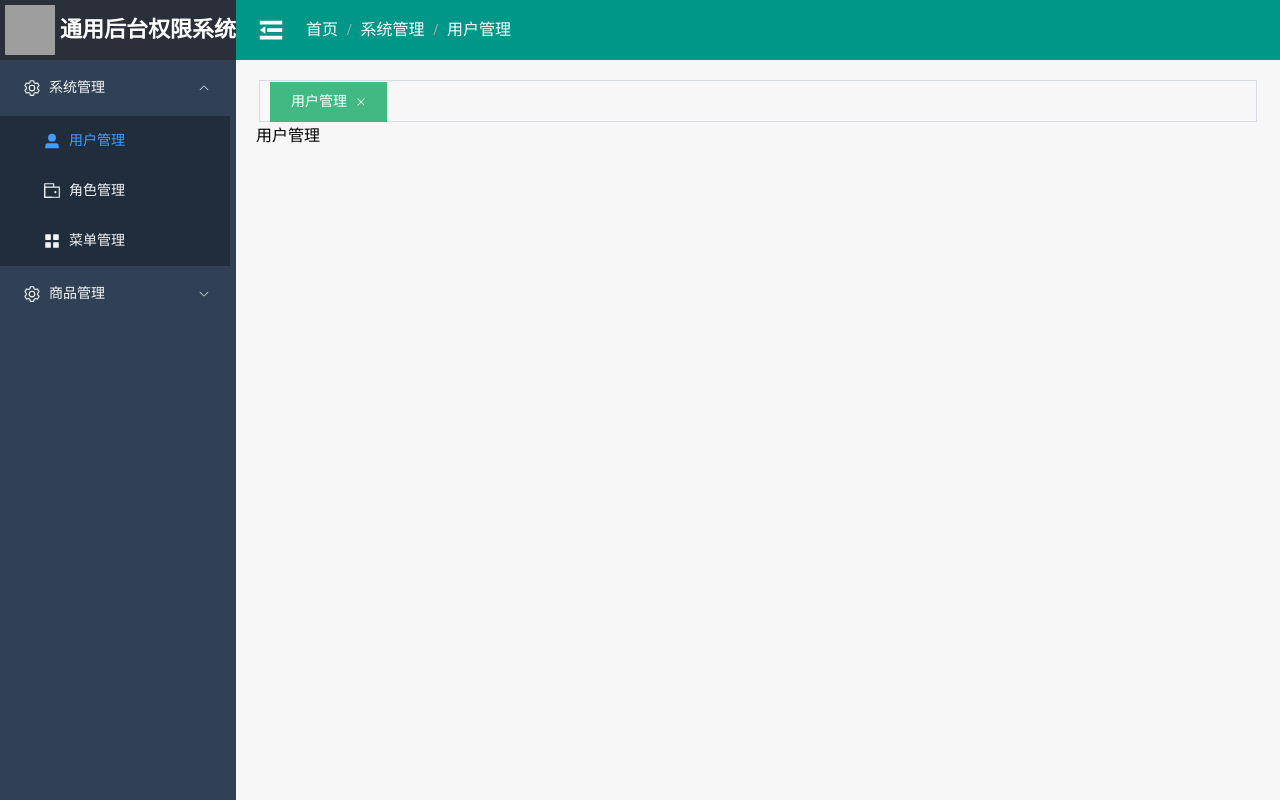
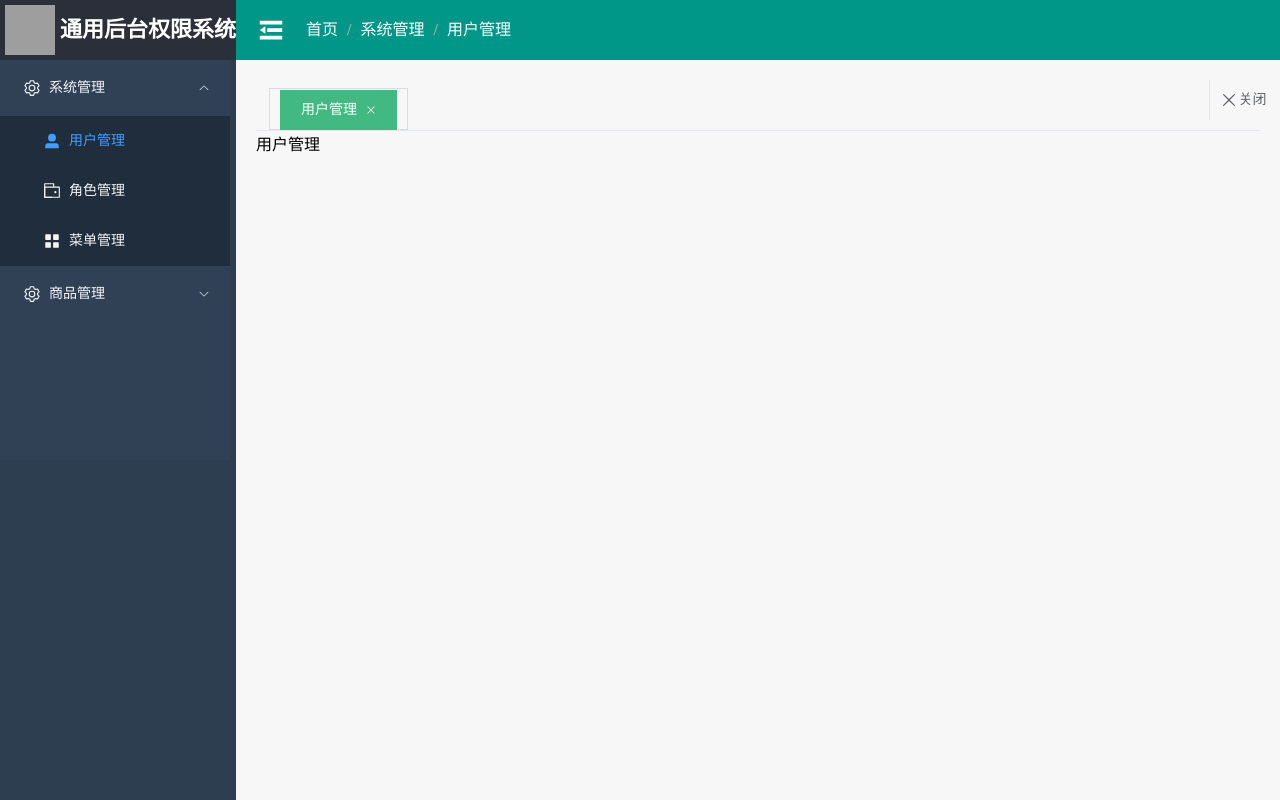
Before and after one commit to 1729328500/project-web, a Vue app: page /userList in a window 1280 px wide. Built offline with nearby package versions, Linux system fonts and the light colour scheme; grey boxes are pictures that could not be loaded.

Commit message:
feat: 选项卡关闭标签制作

```diff
--- a/src/layout/index.vue
+++ b/src/layout/index.vue
@@ -1,6 +1,6 @@
 <template>
   <el-container class="layout">
-    <el-aside width="auto" class="asside">
+    <el-aside width="auto" class="aside">
       <menu-bar></menu-bar>
     </el-aside>
     <el-container>
@@ -8,36 +8,53 @@
         <Header></Header>
       </el-header>
       <el-main class="main">
-        <Tabs></Tabs>
+        <div class="tabs">
+          <Tabs class="tabs-content"></Tabs>
+          <ColseTabs></ColseTabs>
+        </div>
         <router-view></router-view>
       </el-main>
     </el-container>
   </el-container>
 </template>
+
 <script setup lang="ts">
 import Header from '@/layout/header/Header.vue'
 import MenuBar from '@/layout/menu/MenuBar.vue'
 import Tabs from '@/layout/tabs/Tabs.vue'
+import ColseTabs from '@/layout/tabs/ColseTabs.vue'
 </script>
+
 <style lang="scss">
-.mycontainer {
-  height: 100%;
-  .leftmenu {
-    background-color: #304156;
-  }
-}
 .layout {
   height: 100%;
-  .asside {
-    background-color: #304156;
+
+  .aside {
+    background-color: #2c3e50; // 左侧菜单栏的背景色
   }
+
   .header {
     display: flex;
     align-items: center;
-    background-color: #009688;
+    background-color: #009688; // 顶部导航的背景色
   }
+
   .main {
-    background-color: rgb(247, 247, 247);
+    background-color: #f7f7f7; // 主内容区域的背景色
+
+    .tabs {
+      display: flex;
+      justify-content: space-between;
+      flex-grow: 1;
+      border-bottom: 1px solid #e4e7ed;
+      padding-right: 75px; // 右侧内边距
+    }
+
+    .tabs-content {
+      padding-top: 8px;
+      padding-left: 10px;
+      padding-right: 10px;
+    }
   }
 }
 </style>
--- /dev/null
+++ b/src/layout/tabs/ColseTabs.vue
@@ -0,0 +1,45 @@
+<template>
+  <div class="close">
+    <el-dropdown>
+      <span class="el-dropdown-link">
+        <el-icon size="20" class="el-icon--right">
+          <Close />
+        </el-icon>
+        关闭
+      </span>
+      <template #dropdown>
+        <el-dropdown-menu>
+          <el-dropdown-item>关闭当前</el-dropdown-item>
+          <el-dropdown-item>关闭所有</el-dropdown-item>
+        </el-dropdown-menu>
+      </template>
+    </el-dropdown>
+  </div>
+</template>
+
+<script setup lang="ts"></script>
+
+<style scoped lang="scss">
+.close {
+  width: 60px;
+  height: 40px;
+  position: fixed;
+  top: 100;
+  right: 0;
+  z-index: 999;
+  display: flex;
+  align-items: center;
+  justify-content: center;
+  border-left: 1px solid #e4e7ed;
+  padding-right: 10px;
+}
+.el-dropdown-link {
+  cursor: pointer;
+  display: flex;
+  align-items: center;
+  justify-content: center;
+}
+.el-dropdown-link:focus {
+  outline: none;
+}
+</style>
```
